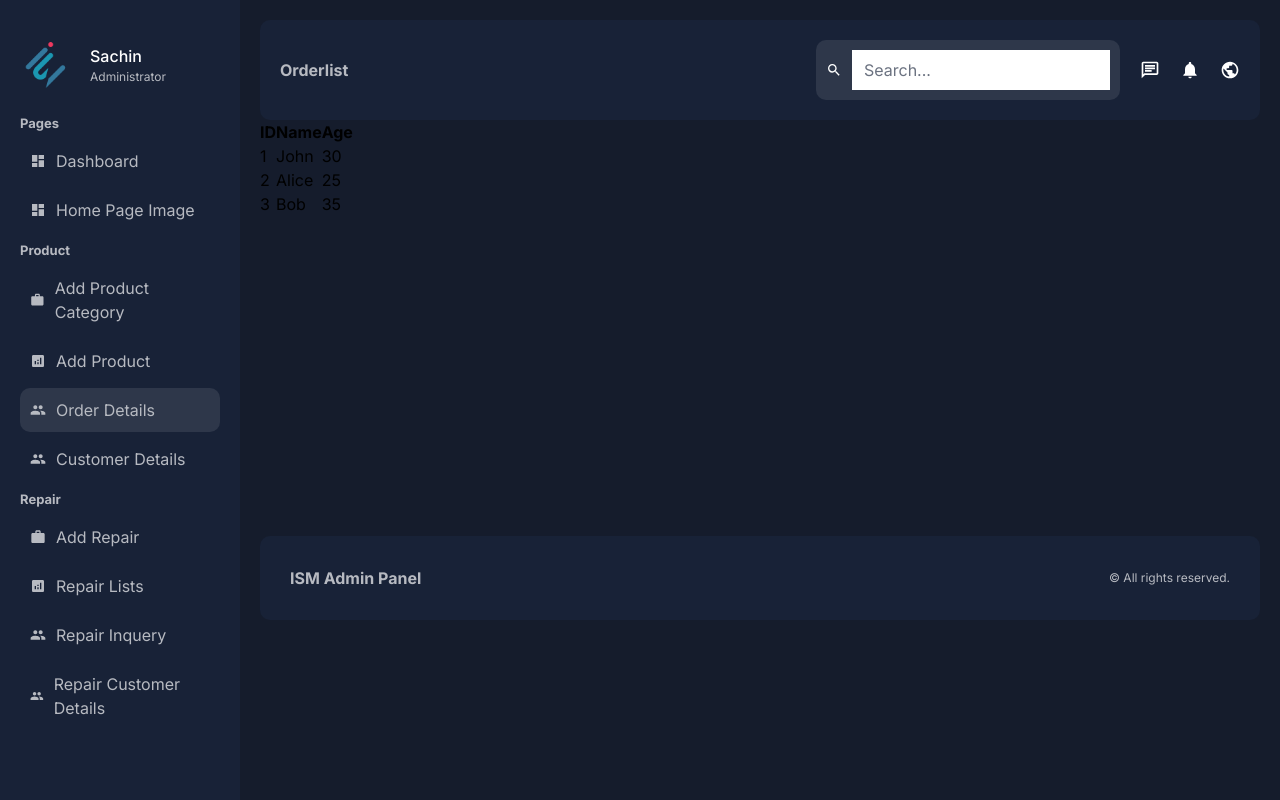
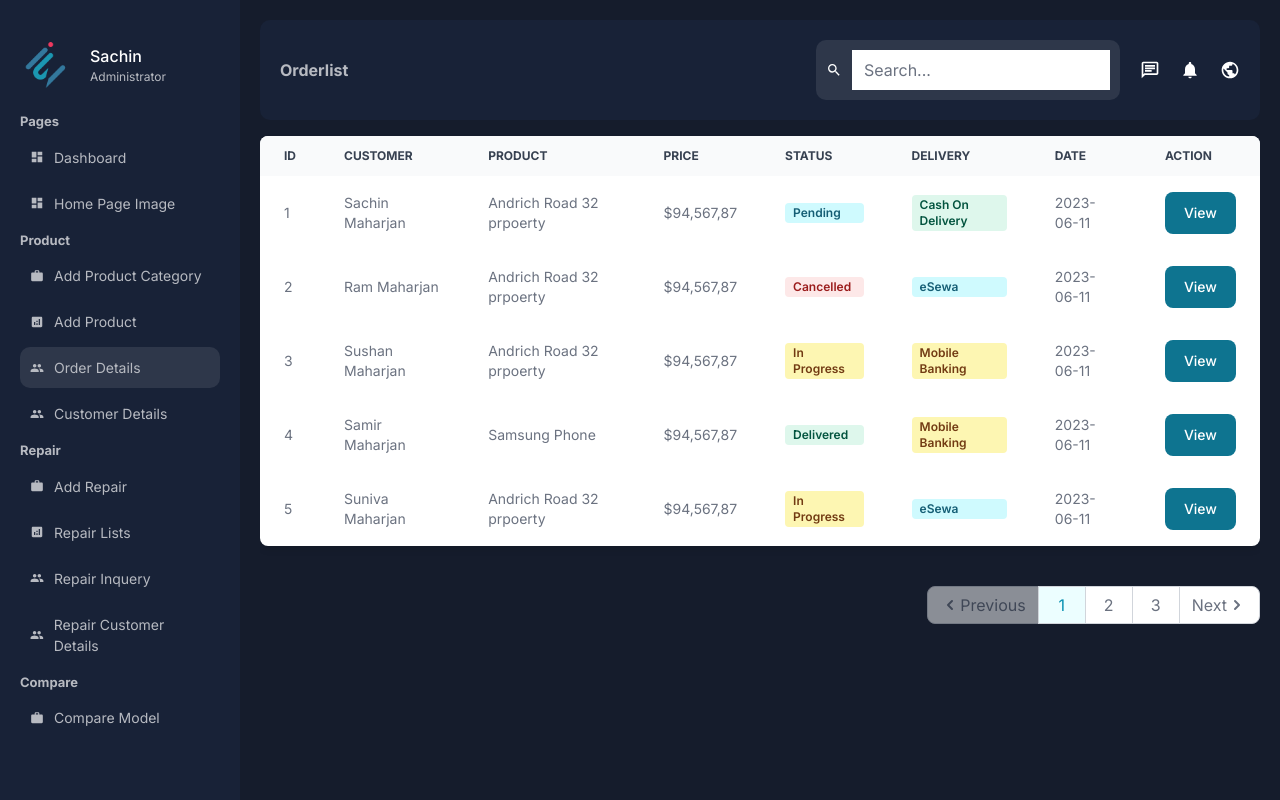
Before and after one commit to pr0chinsachin/ecommerceAdminPanel, a Next.js app: page /dashboard/orderlist in a window 1280 px wide. Shown: the top 800 px of the page. Built offline with nearby package versions, Linux system fonts and the light colour scheme.

Commit message:
Upgrated Changes

```diff
--- a/app/dashboard/carouselimage/imageDetailsList/imageDetailsList.jsx
+++ b/app/dashboard/carouselimage/imageDetailsList/imageDetailsList.jsx
@@ -184,7 +184,7 @@ const ImageDetailsList = () => {
             </div>
           </div>
         </div>
-        <div className="flex overflow-x-auto">
+        <div className="flex overflow-x-auto flex justify-end mt-4">
           <Pagination
             currentPage={currentPage}
             totalPages={Math.ceil(sortedData.length / itemsPerPage)}
--- a/app/dashboard/category/categoryList/categoryList.jsx
+++ b/app/dashboard/category/categoryList/categoryList.jsx
@@ -168,7 +168,7 @@ const CategoryList = () => {
             </div>
           </div>
         </div>
-        <div className="flex overflow-x-auto">
+        <div className="flex overflow-x-auto flex justify-end mt-4">
           <Pagination
             currentPage={currentPage}
             totalPages={Math.ceil(sortedData.length / itemsPerPage)}
--- a/app/dashboard/category/subCategoryList/subCategoryList.jsx
+++ b/app/dashboard/category/subCategoryList/subCategoryList.jsx
@@ -180,7 +180,7 @@ const SubCategoryList = () => {
             </div>
           </div>
         </div>
-        <div className="flex overflow-x-auto">
+        <div className="flex overflow-x-auto flex justify-end mt-4">
           <Pagination
             currentPage={currentPage}
             totalPages={Math.ceil(sortedData.length / itemsPerPage)}
--- a/app/dashboard/orderlist/page.jsx
+++ b/app/dashboard/orderlist/page.jsx
@@ -1,18 +1,150 @@
 "use client";
 import React, { useState } from "react";
+import { Button, Pagination, Table, Badge } from "flowbite-react";
 
 const OrderList = () => {
-  // Sample data
-  const [tableData, setTableData] = useState([
-    { id: 1, name: "John", age: 30 },
-    { id: 2, name: "Alice", age: 25 },
-    { id: 3, name: "Bob", age: 35 },
+  const [userData, setUserData] = useState([
+    {
+      id: 1,
+      CustomerName: "Sachin Maharjan",
+      address: "Balaju",
+      phoneNumber: "9876785876",
+      email: "sac@gmail.com",
+      productName: "Andrich Road 32 prpoerty",
+      price: "$94,567,87",
+      staus: "pending",
+      deliveryOptions: "cash On delivery",
+      deliveryDate: "2023-06-11",
+    },
+    {
+      id: 2,
+      CustomerName: "Ram Maharjan",
+      address: "Bafal",
+      phoneNumber: "9876785876",
+      email: "sac@gmail.com",
+      productName: "Andrich Road 32 prpoerty",
+      price: "$94,567,87",
+      staus: "cancelled",
+      deliveryOptions: "esewa",
+      deliveryDate: "2023-06-11",
+    },
+    {
+      id: 3,
+      CustomerName: "Sushan Maharjan",
+      address: "Gongabun",
+      phoneNumber: "9876785876",
+      email: "sac@gmail.com",
+      productName: "Andrich Road 32 prpoerty",
+      price: "$94,567,87",
+      staus: "in progress",
+      deliveryOptions: "Mobile Banking",
+      deliveryDate: "2023-06-11",
+    },
+    {
+      id: 4,
+      CustomerName: "Samir Maharjan",
+      address: "Balaju",
+      phoneNumber: "9876785876",
+      email: "sac@gmail.com",
+      productName: "Samsung Phone",
+      price: "$94,567,87",
+      staus: "delivered",
+      deliveryOptions: "Mobile Banking",
+      deliveryDate: "2023-06-11",
+    },
+    {
+      id: 5,
+      CustomerName: "Suniva Maharjan",
+      address: "Balaju",
+      phoneNumber: "9876785876",
+      email: "sac@gmail.com",
+      productName: "Andrich Road 32 prpoerty",
+      price: "$94,567,87",
+      staus: "in progress",
+      deliveryOptions: "esewa",
+      deliveryDate: "2023-06-11",
+    },
+    {
+      id: 6,
+      CustomerName: "Chaitya Narayan Maharjan",
+      address: "Balaju,Macchpokhari",
+      phoneNumber: "9876785876",
+      email: "sac@gmail.com",
+      productName: "Kurtha",
+      price: "$94,567,87",
+      staus: "pending",
+      deliveryOptions: "Khalti",
+      deliveryDate: "2023-06-11",
+    },
+    {
+      id: 7,
+      CustomerName: "Rent",
+      address: "Balaju,Macchpokhari",
+      phoneNumber: "9876785876",
+      email: "sac@gmail.com",
+      productName: "Andrich Road 32 prpoerty",
+      price: "$94,567,87",
+      staus: "In Progress",
+      deliveryOptions: "Mobile Banking",
+      deliveryDate: "2023-06-11",
+    },
+    {
+      id: 8,
+      CustomerName: "Rent",
+      address: "Balaju,Macchpokhari",
+      phoneNumber: "9876785876",
+      email: "sac@gmail.com",
+      productName: "Andrich Road 32 prpoerty",
+      price: "$94,567,87",
+      staus: "pending",
+      deliveryOptions: "esewa",
+      deliveryDate: "2023-06-11",
+    },
+    {
+      id: 9,
+      CustomerName: "Rent",
+      address: "Balaju,Macchpokhari",
+      phoneNumber: "9876785876",
+      email: "sac@gmail.com",
+      productName: "Andrich Road 32 prpoerty",
+      price: "$94,567,87",
+      staus: "in process",
+      deliveryOptions: "Mobile Banking",
+      deliveryDate: "2023-06-11",
+    },
+    {
+      id: 10,
+      CustomerName: "Rent",
+      address: "Balaju,Macchpokhari",
+      phoneNumber: "9876785876",
+      email: "sac@gmail.com",
+      productName: "Andrich Road 32 prpoerty",
+      price: "$94,567,87",
+      staus: "in process",
+      deliveryOptions: "cash On delivery",
+      deliveryDate: "2023-06-11",
+    },
+    {
+      id: 11,
+      CustomerName: "Rent",
+      address: "Balaju,Macchpokhari",
+      phoneNumber: "9876785876",
+      email: "sac@gmail.com",
+      productName: "Andrich Road 32 prpoerty",
+      price: "$94,567,87",
+      staus: "delivered",
+      deliveryOptions: "cash On delivery",
+      deliveryDate: "2023-06-11",
+    },
   ]);
+
+  const [currentPage, setCurrentPage] = useState(1);
+  const onPageChange = (page) => setCurrentPage(page);
+  const [itemsPerPage] = useState(5);
 
   const [sortBy, setSortBy] = useState(null);
   const [sortOrder, setSortOrder] = useState("asc");
 
-  // Function to handle sorting
   const handleSort = (key) => {
     if (sortBy === key) {
       setSortOrder(sortOrder === "asc" ? "desc" : "asc");
@@ -22,8 +154,7 @@ const OrderList = () => {
     }
   };
 
-  // Function to sort data
-  const sortedData = tableData.sort((a, b) => {
+  const sortedData = userData.sort((a, b) => {
     if (sortBy) {
       const compareValue = a[sortBy] > b[sortBy] ? 1 : -1;
       return sortOrder === "asc" ? compareValue : compareValue * -1;
@@ -31,25 +162,102 @@ const OrderList = () => {
     return 0;
   });
 
+  const getSortIcon = (key) => {
+    if (sortBy === key) {
+      return sortOrder === "asc" ? <span>&uarr;</span> : <span>&darr;</span>;
+    }
+    return null;
+  };
+
+  const renderStatusLabelColor = (status) => {
+    switch (status) {
+      case "pending":
+        return <Badge color="info">Pending</Badge>;
+      case "cancelled":
+        return <Badge color="failure">Cancelled</Badge>;
+      case "in progress":
+        return <Badge color="warning">In Progress</Badge>;
+      case "delivered":
+        return <Badge color="success">Delivered</Badge>;
+      default:
+        return null;
+    }
+  };
+
+  const renderDeliveryBadge = (option) => {
+    switch (option) {
+      case "cash On delivery":
+        return <Badge color="success">Cash On Delivery</Badge>;
+      case "esewa":
+        return <Badge color="info">eSewa</Badge>;
+      case "Khalti":
+        return <Badge color="info">Khalti</Badge>;
+      case "Mobile Banking":
+        return <Badge color="warning">Mobile Banking</Badge>;
+      default:
+        return null;
+    }
+  };
+
+  const indexOfLastItem = currentPage * itemsPerPage;
+  const indexOfFirstItem = indexOfLastItem - itemsPerPage;
+  const currentItems = sortedData.slice(indexOfFirstItem, indexOfLastItem);
+
   return (
-    <table>
-      <thead>
-        <tr>
-          <th onClick={() => handleSort("id")}>ID</th>
-          <th onClick={() => handleSort("name")}>Name</th>
-          <th onClick={() => handleSort("age")}>Age</th>
-        </tr>
-      </thead>
-      <tbody>
-        {sortedData.map((item) => (
-          <tr key={item.id}>
-            <td>{item.id}</td>
-            <td>{item.name}</td>
-            <td>{item.age}</td>
-          </tr>
-        ))}
-      </tbody>
-    </table>
+    <div className="container">
+      <div className="py-4 overflow-x-auto">
+        <Table>
+          <Table.Head>
+              <Table.HeadCell onClick={() => handleSort("id")}>
+                {getSortIcon("id")} ID
+              </Table.HeadCell>
+              <Table.HeadCell onClick={() => handleSort("CustomerName")}>
+                {getSortIcon("CustomerName")} Customer
+              </Table.HeadCell>
+              <Table.HeadCell onClick={() => handleSort("productName")}>
+                {getSortIcon("productName")} Product
+              </Table.HeadCell>
+              <Table.HeadCell onClick={() => handleSort("price")}>
+                {getSortIcon("price")} Price
+              </Table.HeadCell>
+              <Table.HeadCell onClick={() => handleSort("status")}>
+                {getSortIcon("status")} Status
+              </Table.HeadCell>
+              <Table.HeadCell onClick={() => handleSort("deliveryOptions")}>
+                {getSortIcon("deliveryOptions")} Delivery
+              </Table.HeadCell>
+              <Table.HeadCell onClick={() => handleSort("deliveryDate")}>
+                {getSortIcon("deliveryDate")} Date
+              </Table.HeadCell>
+              <Table.HeadCell>Action</Table.HeadCell>
+          </Table.Head>
+          <Table.Body>
+            {currentItems.map((user) => (
+              <Table.Row key={user.id}>
+                <Table.Cell>{user.id}</Table.Cell>
+                <Table.Cell>{user.CustomerName}</Table.Cell>
+                <Table.Cell>{user.productName}</Table.Cell>
+                <Table.Cell>{user.price}</Table.Cell>
+                <Table.Cell>{renderStatusLabelColor(user.staus)}</Table.Cell>
+                <Table.Cell>{renderDeliveryBadge(user.deliveryOptions)}</Table.Cell>
+                <Table.Cell>{user.deliveryDate}</Table.Cell>
+                <Table.Cell>
+                  <Button>View</Button>
+                </Table.Cell>
+              </Table.Row>
+            ))}
+          </Table.Body>
+        </Table>
+      </div>
+      <div className="flex justify-end mt-4">
+        <Pagination
+          currentPage={currentPage}
+          totalPages={Math.ceil(sortedData.length / itemsPerPage)}
+          onPageChange={onPageChange}
+          showIcons
+        />
+      </div>
+    </div>
   );
 };
 
--- a/app/dashboard/products/page.jsx
+++ b/app/dashboard/products/page.jsx
@@ -1,7 +1,7 @@
 "use client";
 import React from "react";
 import { useState, useRef } from "react";
-//import JoditEditor from "jodit-react";
+import JoditEditor from "jodit-react";
 import {
   FileInput,
   Label,
--- a/app/dashboard/userdetails/page.jsx
+++ b/app/dashboard/userdetails/page.jsx
@@ -54,7 +54,7 @@ console.log(sortedData)
   const fetchData = async () => {
     //debugger
     try {
-      const response = await fetch("http://192.168.1.73:5077/api/User");
+      const response = await fetch("http://192.168.1.65:5077/api/User");
       if (response.ok) {
         const data = await response.json();
         console.log(data);
@@ -66,7 +66,7 @@ console.log(sortedData)
       console.error("Error:", error);
     }
   };
-
+console.log(currentItems)
   return (
     <div className="">
       <div className="container">
@@ -157,10 +157,10 @@ console.log(sortedData)
             </div>
           </div>
         </div>
-        <div className="flex overflow-x-auto">
+        <div className="flex overflow-x-auto flex justify-end mt-4">
           <Pagination
             currentPage={currentPage}
-            totalPages={100}
+            totalPages={Math.ceil(sortedData.length / itemsPerPage)}
             onPageChange={onPageChange}
             showIcons
           />
--- a/app/globals.css
+++ b/app/globals.css
@@ -8,7 +8,7 @@
 :root {
     --bg: #151c2c;
     --bgSoft: #182237;
-    --text: #000;
+    --text: #fff;
     --textSoft: #b7bac1;
   }
 
--- a/app/ui-component/dashboard/sidebar/sidebar.module.css
+++ b/app/ui-component/dashboard/sidebar/sidebar.module.css
@@ -54,6 +54,7 @@
 
 .list {
   list-style: none;
+  font-size: 14px;
 }
 
 .cat {
--- a/app/ui-component/register/registerform/registerForm.jsx
+++ b/app/ui-component/register/registerform/registerForm.jsx
@@ -43,22 +43,31 @@ const RegisterForm = () => {
   const handleSubmit = async (event) => {
     debugger;
     event.preventDefault();
-    const formDataFinal = new FormData(); // Create a new FormData object
+    const formDataToSend = new FormData(); // Create a new FormData object
 
+    console.log("data --->", formData);
     // Append each form field to the FormData object
+    // Object.entries(formData).forEach(([key, value]) => {
+    //   formDataFinal.append(key, value);
+    //   console.log(".....value............",formDataFinal.append(key, value));
+    // });
     Object.entries(formData).forEach(([key, value]) => {
-      formDataFinal.append(key, value);
+      formDataToSend.append(key, value);
+      console.log(".....value............", formDataToSend.append(key, value));
     });
-    console.log(".................", formDataFinal)
+
+    console.log(".................", formDataToSend)
     try {
-      const response = await fetch("http://192.168.1.73:5077/api/Account", {
+      const response = await fetch("http://192.168.1.65:5077/api/Account", {
         method: "POST",
-        body: formDataFinal,
+        body: formDataToSend,
       });
       console.log(response);
       if (response.ok) {
         console.log("Form data submitted successfully");
         alert("Form data submitted successfully");
+        const message = await response.text();
+        alert(`Your response: ${message}`);
         router.push("/login");
       }
       else {
```
Also changed, not shown: app/ui-component/login/loginForm/loginFrom.jsx (+52 -25 lines).
